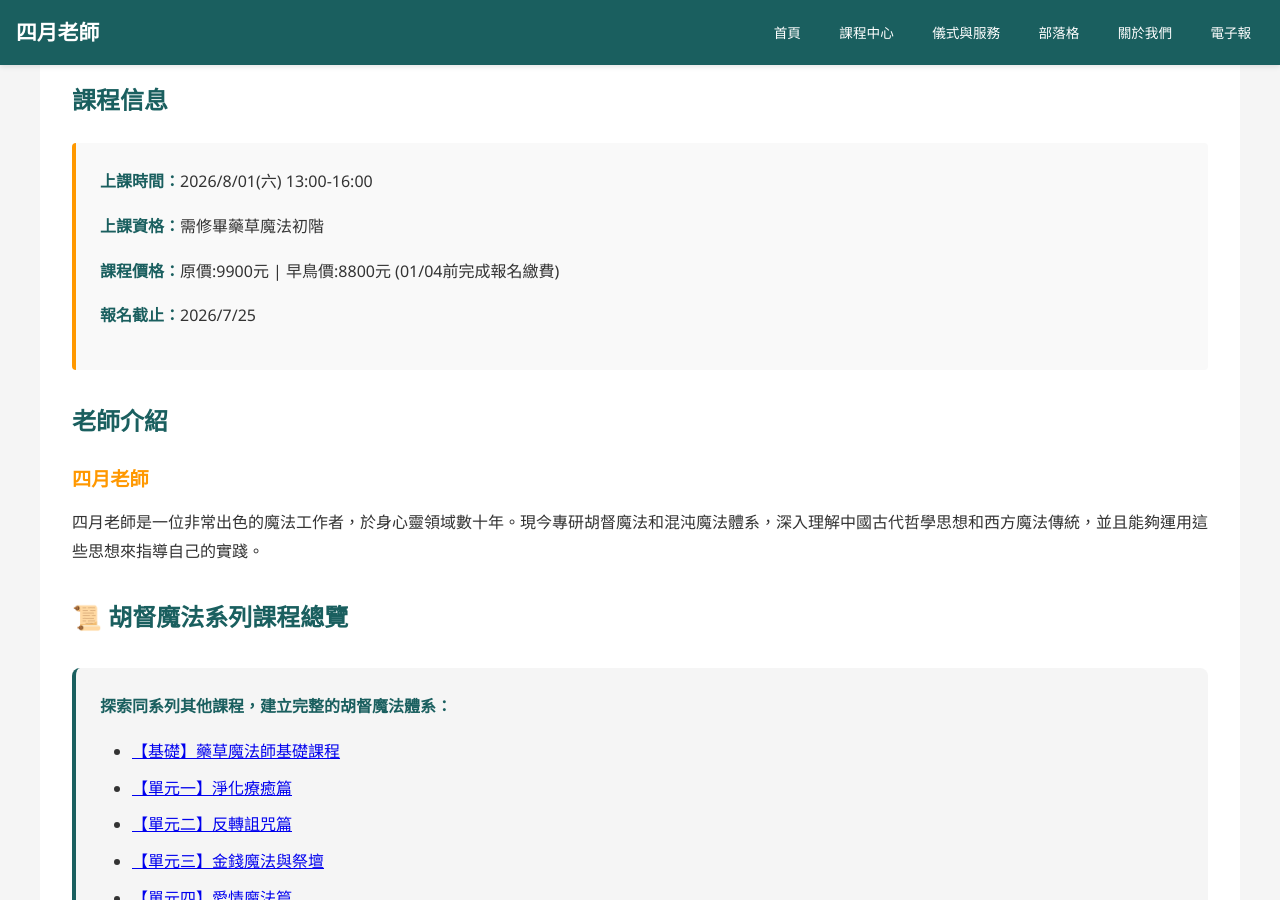
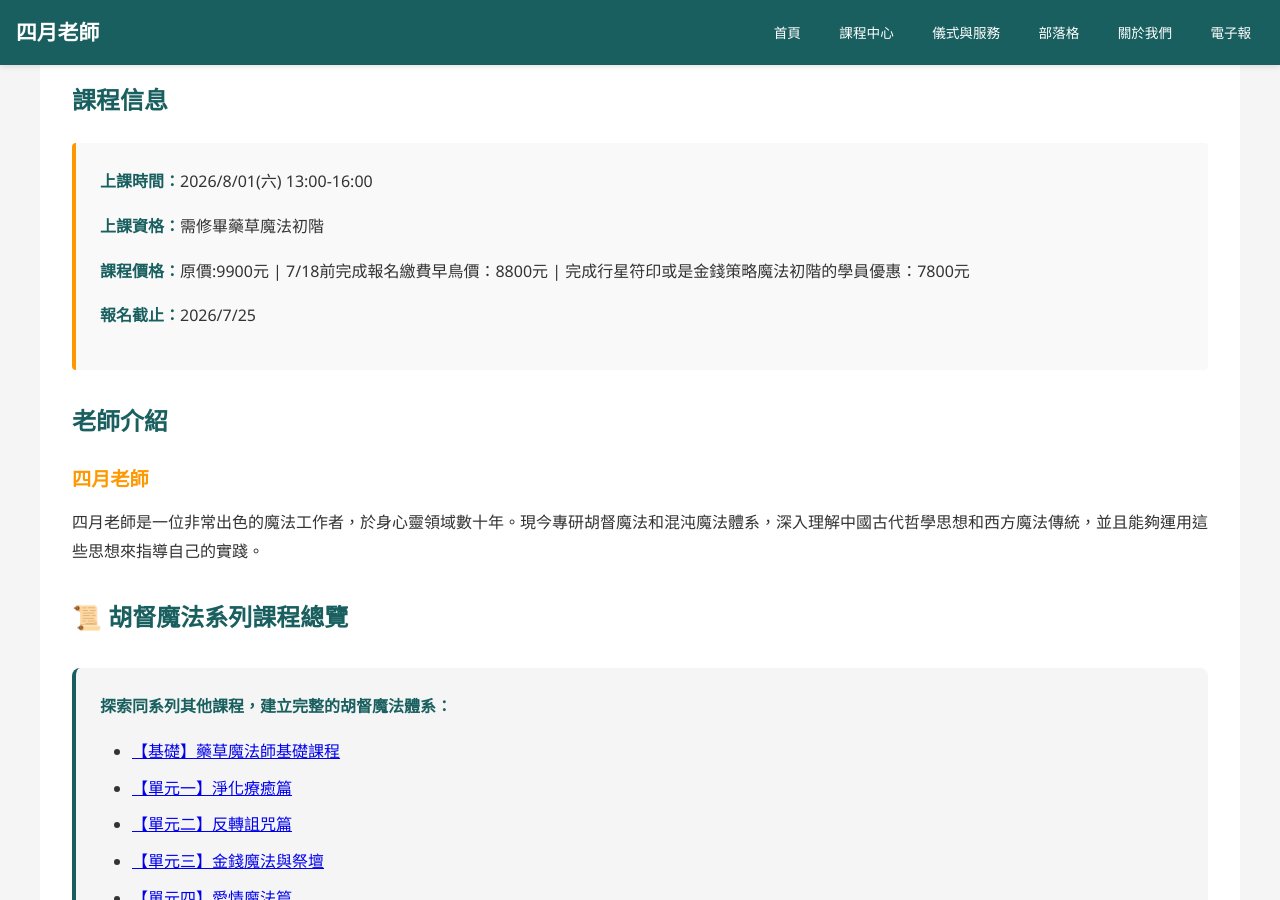
Before and after one commit to light4uliuphone-lang/hoodoo, a Jekyll site: the page built from courses/course-hoodoo-07.html, in a window 1280 px wide and 900 px high, scrolled down 992 px. Built offline with Jekyll 4.4.1, drawn with Linux system fonts in a browser that asks for light colours.

Commit message:
Update course-hoodoo-07.html

```diff
--- a/courses/course-hoodoo-07.html
+++ b/courses/course-hoodoo-07.html
@@ -37,7 +37,7 @@ title: "藥草行星魔法-胡督單元 - 四月老師"
         <div class="course-info-box">
             <p><strong>上課時間：</strong>2026/8/01(六) 13:00-16:00</p>
             <p><strong>上課資格：</strong>需修畢藥草魔法初階</p>
-            <p><strong>課程價格：</strong>原價:9900元 | 早鳥價:8800元 (01/04前完成報名繳費)</p>
+            <p><strong>課程價格：</strong>原價:9900元 | 7/18前完成報名繳費早鳥價：8800元  | 完成行星符印或是金錢策略魔法初階的學員優惠：7800元</p>
             <p><strong>報名截止：</strong>2026/7/25</p>
         </div>
 
```
